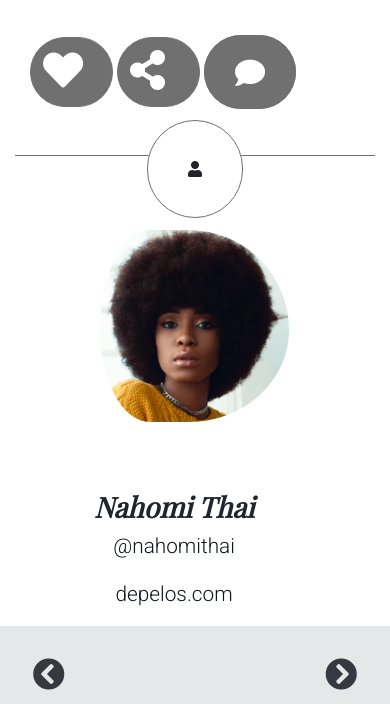
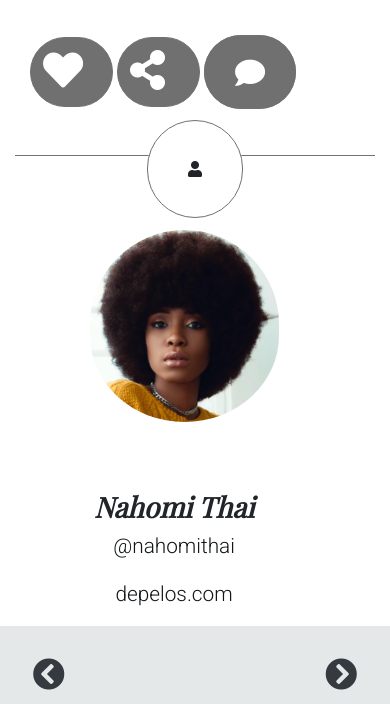
Before and after one commit to eleanny/Desafio10, a plain HTML site: page index.html in a window 390 px wide. Shown: the part 3431-4135 px from the top of the page. Drawn offline with nearby package versions, Linux system fonts and the light colour scheme; a web font is replaced by a local one.

Commit message:
acomodando detalles

```diff
--- a/assets/css/style.css
+++ b/assets/css/style.css
@@ -140,7 +140,7 @@
 	.perfil__inner--2{
 		margin: 50px;
 		margin-bottom: 0px;
-		padding-left: 50px;
+		margin-left: 90px;
 		text-align: center;
 	}
 	.perfil__inner--3{
```
